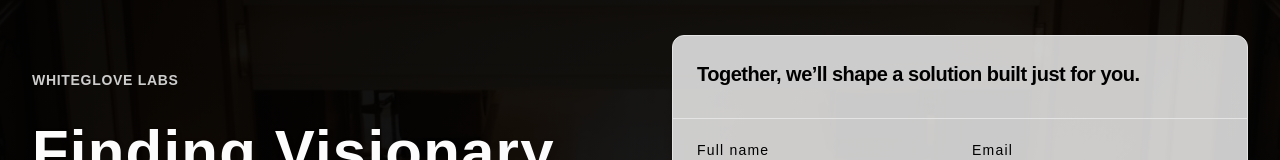
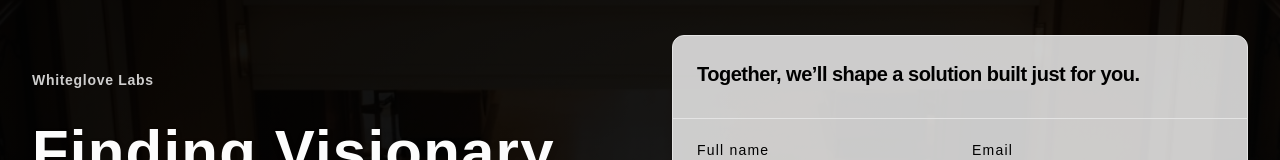
Before and after one commit to Aegon017/whiteglove-labs, a React (Vite) app: page / in a window 1280 px wide. Shown: the part 141-301 px from the top of the page. Built offline with nearby package versions, Linux system fonts and the light colour scheme.

Commit message:
changes are done

```diff
--- a/src/components/hero-contact.tsx
+++ b/src/components/hero-contact.tsx
@@ -18,7 +18,7 @@ export function HeroContact() {
       <SectionLayout id="hero" className="py-24 sm:py-44">
         <div className="grid items-center gap-16 lg:grid-cols-2">
           <div className="text-background space-y-6">
-            <p className="text-sm font-semibold uppercase tracking-wider text-primary-foreground/80">
+            <p className="text-sm font-semibold tracking-wider text-primary-foreground/80">
               Whiteglove Labs
             </p>
             <h1 className="text-4xl font-extrabold leading-tight sm:text-5xl md:text-6xl drop-shadow-md">
--- a/src/components/section-hero.tsx
+++ b/src/components/section-hero.tsx
@@ -16,7 +16,6 @@ const SectionHero = ( { heading, subHeading, brief }: Props ) => {
             <p className="mt-4 text-lg text-muted-foreground">
                 { brief }
             </p>
-            {/* <div className="mt-5 h-1 w-20 rounded-full bg-primary" /> */ }
         </>
     )
 }
```
Also changed, not shown: 22 other files (tests, documents, lock files or other folders).
